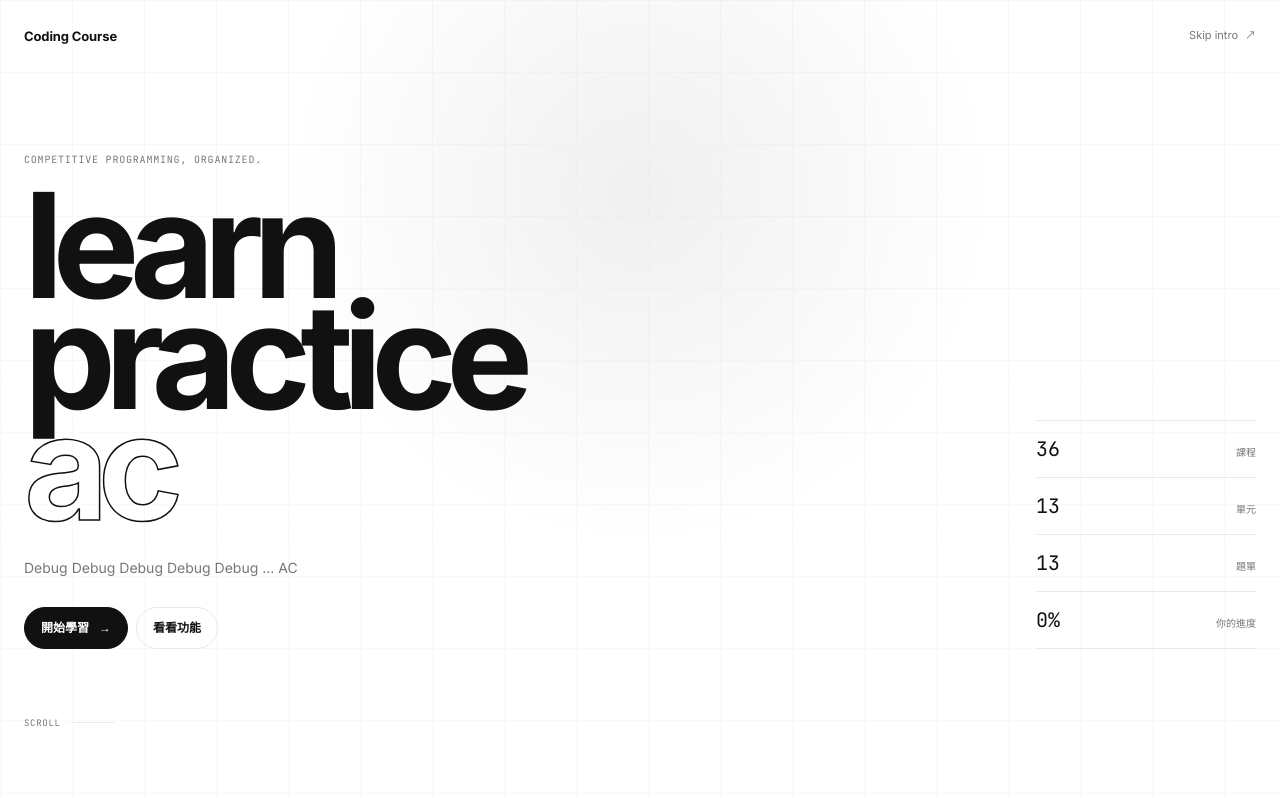
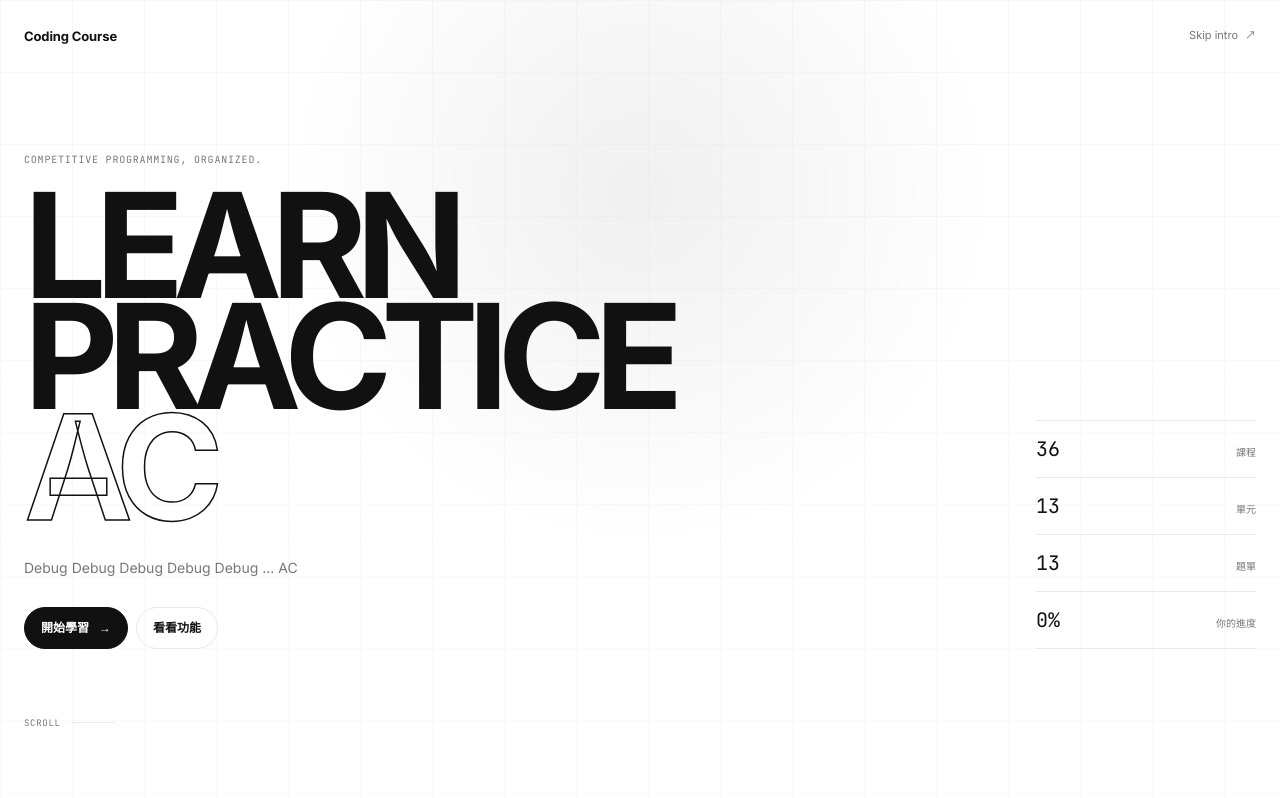
Before and after one commit to benjamin-shih-tw/taiwan-cp-guide, a plain HTML site: page v2/index.html in a window 1280 px wide. Shown: the top 798 px of the page. Drawn offline with nearby package versions, Linux system fonts and the light colour scheme.

Commit message:
copy: uppercase welcome headline

```diff
--- a/v2/index.html
+++ b/v2/index.html
@@ -42,10 +42,10 @@
       <section class="welcome-hero">
         <div class="welcome-hero-copy">
           <p class="welcome-kicker" data-welcome-reveal>Competitive Programming, organized.</p>
-          <h1 class="welcome-display" aria-label="learn practice ac">
-            <span class="welcome-word" style="--word-delay:0ms">learn</span>
-            <span class="welcome-word" style="--word-delay:110ms">practice</span>
-            <span class="welcome-word welcome-word-ac" style="--word-delay:220ms">ac</span>
+          <h1 class="welcome-display" aria-label="LEARN PRACTICE AC">
+            <span class="welcome-word" style="--word-delay:0ms">LEARN</span>
+            <span class="welcome-word" style="--word-delay:110ms">PRACTICE</span>
+            <span class="welcome-word welcome-word-ac" style="--word-delay:220ms">AC</span>
           </h1>
           <p class="welcome-lead" data-welcome-reveal>
             Debug Debug Debug Debug Debug ... AC
```
